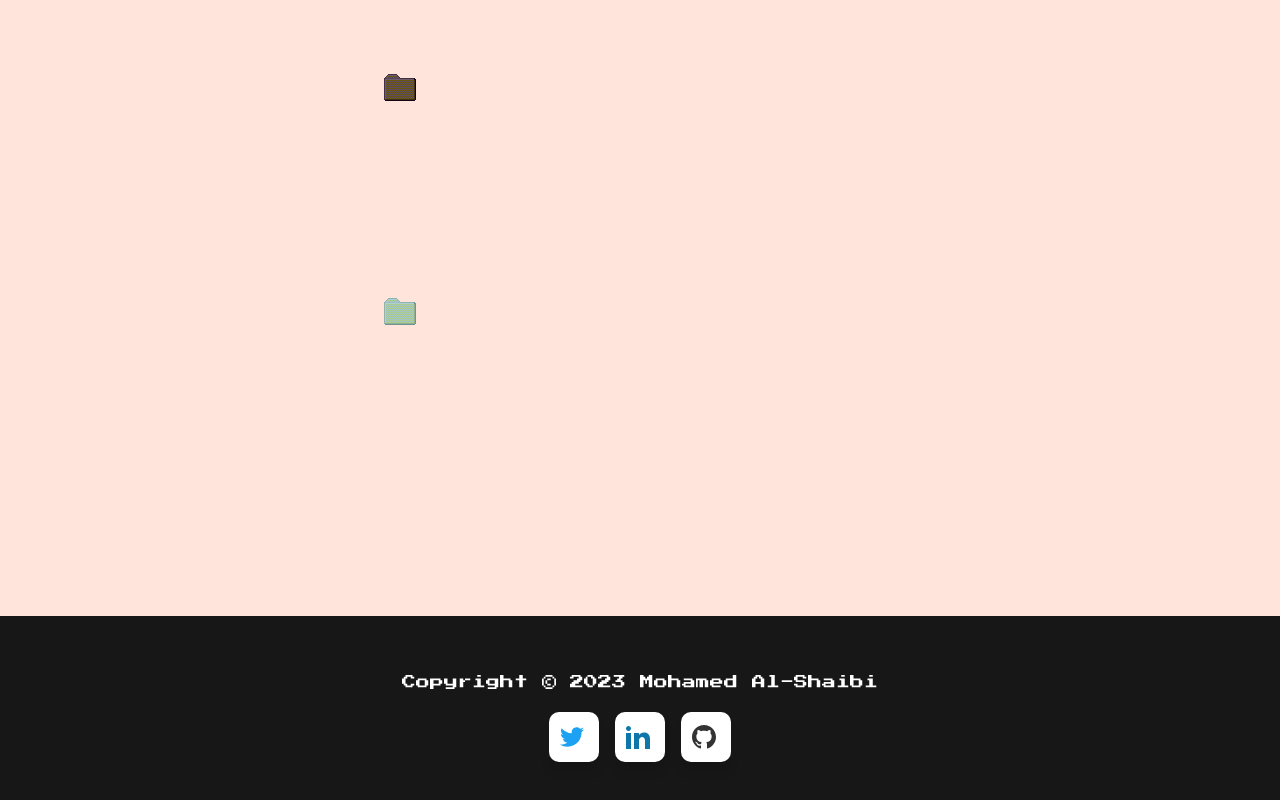
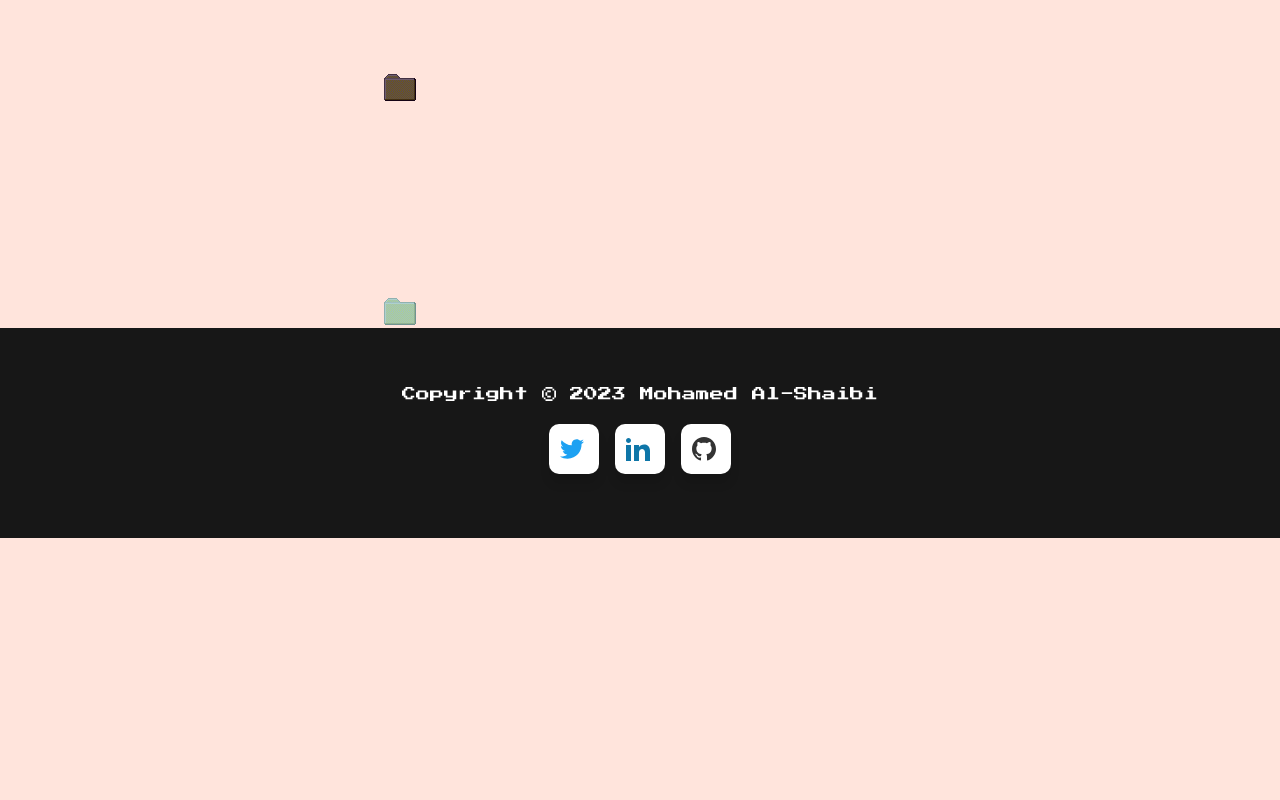
Before and after one commit to Moh-alshaibi/My-Portfolio-, a React (Vite) app: page / in a window 1280 px wide. Shown: the part 1318-2118 px from the top of the page. After the commit the page ends 1856 px from the top, so only its background shows below. Built offline with nearby package versions, Linux system fonts and the light colour scheme.

Commit message:
Fixed footer

```diff
--- a/src/App.jsx
+++ b/src/App.jsx
@@ -4,6 +4,7 @@ import Aboutme from "./components/Aboutme";
 import Contact from "./components/Contact";
 import Experience from "./components/Experience";
 import Projects from "./components/Projects";
+
 
 // plain js goes here
 
@@ -35,7 +36,7 @@ const App = () => {
         <Experience />
         <Projects />
       </div>
-      <footer className="mt-72 flex justify-center pt-38 text-sm p-14 bg-neutral-900 text-white ">
+      <footer className="flex justify-center pt-38 text-sm p-14 bg-neutral-900 text-white ">
         <div>
           <p className="h-5">Copyright © 2023 Mohamed Al-Shaibi</p>
           <div className="social-links">
```
